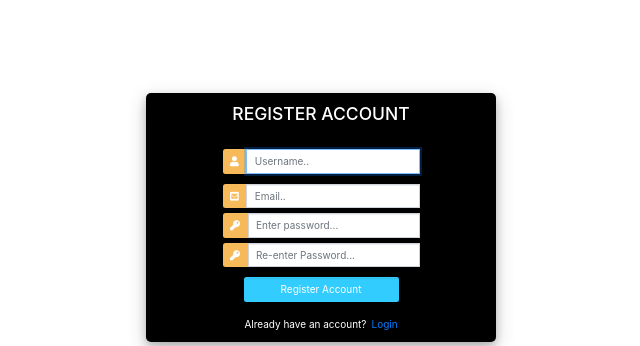
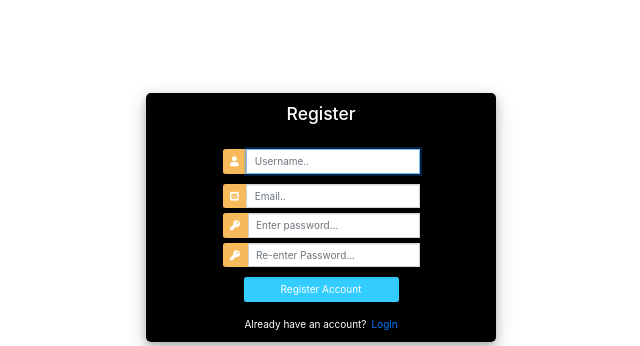
Before and after one commit to mzdrougos/Drougos-FinalCoursework, a Django app: page /website/register in a window 1280 px wide. Shown: the part 72-418 px from the top of the page, without its empty margins (319-959 px from the left). Run offline with Django 4.2, Linux system fonts and the light colour scheme; some libraries are stand-ins or nearby versions.

Commit message:
Update register.html

```diff
--- a/zoescatering/website/templates/website/register.html
+++ b/zoescatering/website/templates/website/register.html
@@ -67,7 +67,7 @@
 		<div class="d-flex justify-content-center h-100">
 			<div class="user_card">
 				<div class="d-flex justify-content-center">
-					<h3 id="form-title">REGISTER ACCOUNT</h3>
+					<h3 id="form-title">Register</h3>
 				</div>
 				<div class="d-flex justify-content-center form_container">
 
```
